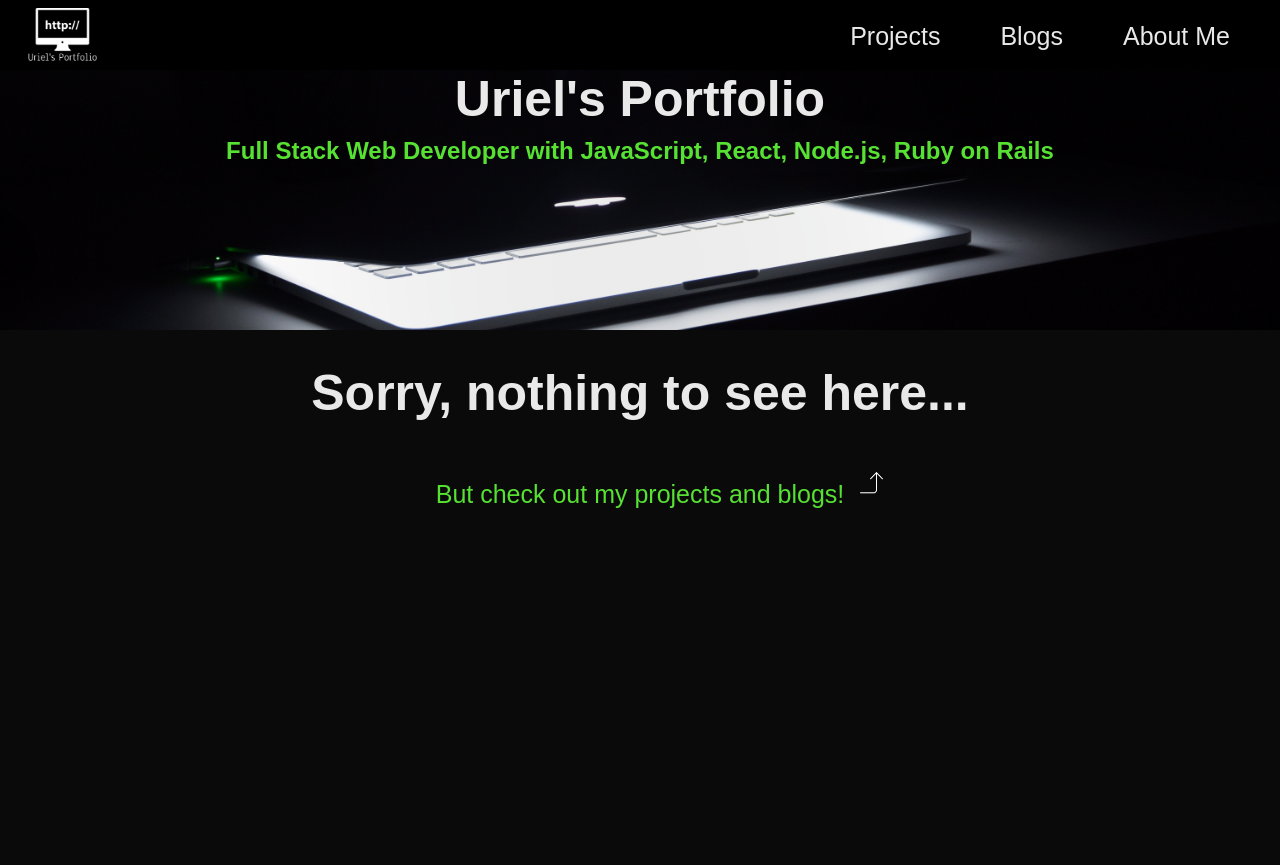
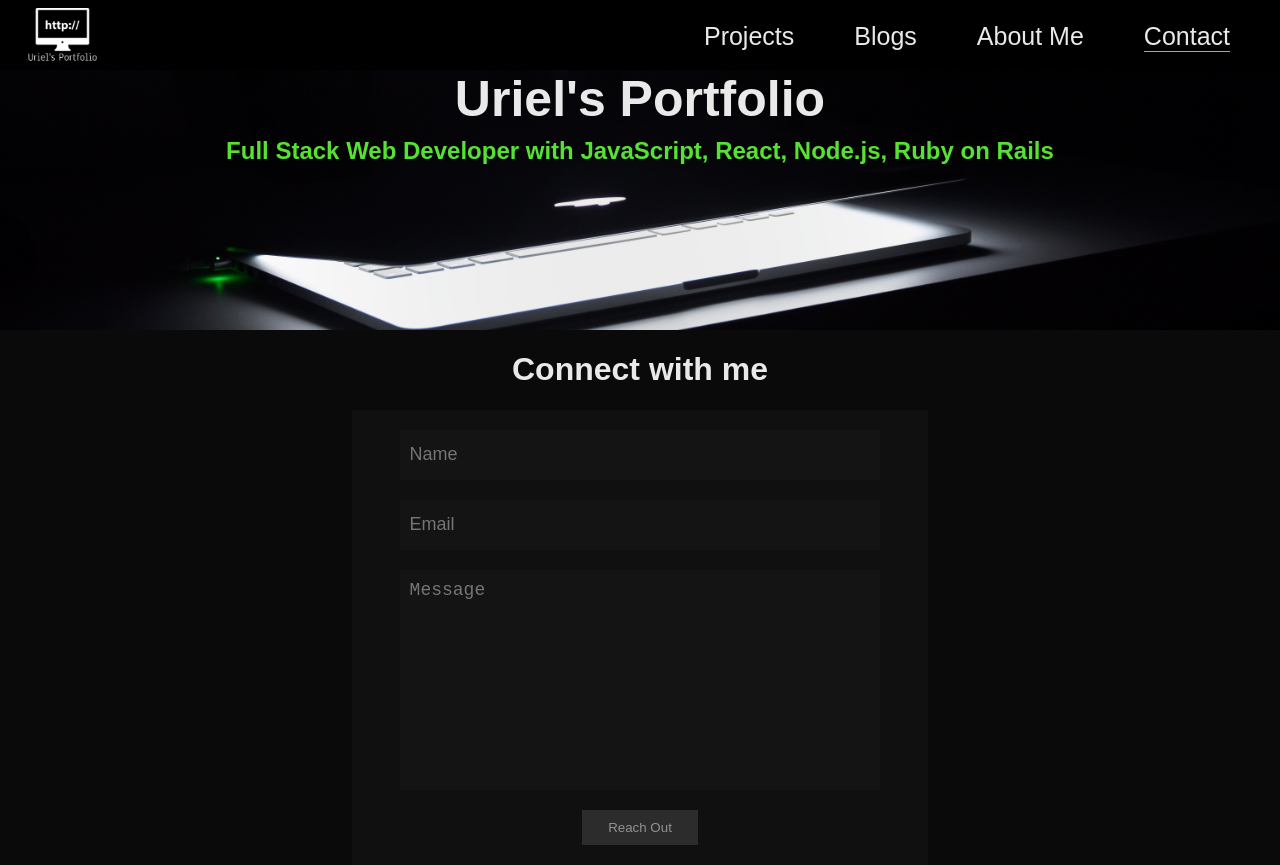
Before and after one commit to codenameuriel/portfolio, a React (Create React App) app: page /contact in a window 1280 px wide. Before the commit the page ends 800 px from the top, so only its background shows below. Built offline with nearby package versions, Linux system fonts and the light colour scheme; no server answers; a web font is replaced by a local one.

Commit message:
add Contact component and styling

```diff
--- a/package.json
+++ b/package.json
@@ -7,6 +7,7 @@
     "@testing-library/react": "^9.3.2",
     "@testing-library/user-event": "^7.1.2",
     "axios": "^0.19.2",
+    "emailjs-com": "^2.6.3",
     "html-react-parser": "^0.13.0",
     "react": "^16.13.1",
     "react-dom": "^16.13.1",
--- a/src/App.js
+++ b/src/App.js
@@ -4,6 +4,7 @@ import asyncComponent from './hoc/asyncComponent/asyncComponent';
 import Layout from './hoc/Layout/Layout';
 import HomePage from './components/HomePage/HomePage';
 import AboutMe from './components/AboutMe/AboutMe';
+import Contact from './components/Contact/Contact';
 
 // lazy loading
 const AsyncBlogs = asyncComponent(() => {
@@ -24,6 +25,7 @@ const App = () => {
       <Layout>
         <HomePage />
         <Switch>
+          <Route path="/contact" component={Contact}/>
           <Route path="/aboutme" component={AboutMe}/>
           <Route path="/blogs" component={AsyncBlogs}/>
           <Route path="/projects" component={AsyncProjectDemos}/>
--- a/src/components/AboutMe/AboutMe.js
+++ b/src/components/AboutMe/AboutMe.js
@@ -16,13 +16,10 @@ const AboutMe = () => {
             My name is Uriel Rodriguez and I am a software developer based out of New York City. I recently completed the Full Stack Web Development bootcamp program at Flatiron School. There I worked on several projects using various technologies including, but not limited to, Ruby on Rails, JavaScript and React.
           </p>
           <p>
-            My journey to becoming a full stack web developer started a year ago when I decided to transition from the social services field to seek change and new opportunities in my career and life. With that change, I took with me my curiosity for things work, whether it was the psychology of human behavior or concepts like abstraction and how it helps programs scale as they grow in complexity.
+            My journey to becoming a full stack web developer started a year ago when I decided to transition from the social services field to seek change and new opportunities in my career and life. With that change, I took with me my curiosity for how things work, whether it was the psychology of human behavior or concepts like abstraction and how it helps programs scale as they grow in complexity.
           </p>
           <p>
             While I am currently mostly versed in front-end development, I am continuously learning, including back-end related technologies such as Node.js as I hope to work and focus on data organization and application architecture and scalability. Aside from programming, I am learning more on programming but also enjoy being outdoors in nature, whether hiking or running.
-          </p>
-          <p>
-
           </p>
         </div>
       </div>
--- /dev/null
+++ b/src/components/Contact/Contact.js
@@ -0,0 +1,114 @@
+import React, { Component } from 'react';
+import ContactStyles from './Contact.module.css';
+import emailjs from 'emailjs-com';
+import { templateKey, userKey } from '../../key';
+
+class Contact extends Component {
+  state = {
+    form: {
+      name: {
+        value: '',
+        validation: {
+          required: true
+        },
+        valid: false
+      },
+      email: {
+        value: '',
+        validation: {
+          isEmail: true
+        },
+        valid: false
+      },
+      message: {
+        value: '',
+        validation: {
+          required: true
+        },
+        valid: false
+      }
+    },
+    isValid: false
+  }
+
+  checkValidity(value, condition) {
+    if (condition.required) return value.trim() !== '';
+    if (condition.isEmail) {
+      const pattern = /^\w+([-]?\w+)*@\w+([-]?\w+)*(\.\w{2,3})+$/;
+      return pattern.test(value);
+    }
+  }
+
+  inputHandler = event => {
+    const updatedForm = {...this.state.form};
+    const updatedInput = {...updatedForm[event.target.name]};
+
+    updatedInput.value = event.target.value;
+    updatedInput.valid = this.checkValidity(event.target.value, updatedInput.validation);
+    updatedForm[event.target.name] = updatedInput;
+
+    let isValid = true;
+    for (let inputName in updatedForm) {
+      isValid = isValid && updatedForm[inputName].valid;
+    }
+
+    this.setState({
+      form: updatedForm,
+      isValid: isValid
+    });
+  }
+
+  sendEmail = async(event) => {
+    try {
+      event.preventDefault();
+
+      const { form } = this.state;
+
+      const templateParams = {
+        name: form.name.value,
+        email: form.email.value,
+        message: form.message.value
+      }
+
+      if (this.state.isValid) emailjs.send('gmail', templateKey, templateParams, userKey);
+
+    } catch (error) {
+      console.log(error);
+    }
+  }
+
+  render() {
+    const { form } = this.state;
+    return (
+      <div className={ContactStyles.Contact}>
+        <h1>Connect with me</h1>
+        <form>
+          <input
+            onChange={this.inputHandler}
+            type="text"
+            name="name"
+            placeholder="Name"
+            value={form.name.value}/>
+
+          <input
+            onChange={this.inputHandler}
+            type="email"
+            name="email"
+            placeholder="Email"
+            value={form.email.value}/>
+
+          <textarea
+            onChange={this.inputHandler}
+            name="message"
+            placeholder="Message"
+            value={form.message.value}/>
+
+          {/* <input type="submit" disabled={!this.state.isValid} value="Reach Out"/> */}
+          <button onClick={this.sendEmail} disabled={!this.state.isValid}>Reach Out</button>
+        </form>
+      </div>
+    );
+  }
+}
+
+export default Contact;
--- /dev/null
+++ b/src/components/Contact/Contact.module.css
@@ -0,0 +1,66 @@
+.Contact {
+  color:#e9e9e9;
+  text-align: center;
+  display: flex;
+  flex-flow: column;
+}
+
+.Contact input, textarea{
+  width: 80%;
+  padding: 10px;
+  outline: none;
+  font-size: 18px;
+  background-color: rgb(20, 20, 20);
+  color: #e9e9e9;
+  border: none;
+  margin-top: 20px;
+  align-self: center;
+}
+
+.Contact form {
+  display: flex;
+  flex-flow: column;
+  width: 45%;
+  text-align: center;
+  background-color: rgb(16, 16, 16);
+  align-self: center;
+}
+
+.Contact input:focus, textarea:focus {
+  background-color: rgb(32, 32, 32);
+}
+
+.Contact input:hover, textarea:hover {
+  background-color: rgb(32, 32, 32);
+}
+
+.Contact button {
+  background-color: #24ac03;
+  color: white;
+  border: none;
+  padding: 10px;
+  width: 20%;
+  align-self: center;
+  margin: 20px 0;
+}
+
+.Contact button:hover {
+  background-color: #56e133;
+  color: #fffbfb;
+  cursor: pointer;
+}
+
+.Contact button:disabled {
+  cursor: not-allowed;
+  background-color: #2c2c2c;
+  color: rgb(146, 146, 146);
+}
+
+.Contact textarea {
+ height: 200px;
+ resize: none;
+}
+
+.Contact input {
+ height: 30px;
+}
--- a/src/components/Navigation/NavItems/NavItems.js
+++ b/src/components/Navigation/NavItems/NavItems.js
@@ -8,6 +8,7 @@ const NavItems = () => {
       <NavItem link="/projects">Projects</NavItem>
       <NavItem link="/blogs">Blogs</NavItem>
       <NavItem link="/aboutme">About Me</NavItem>
+      <NavItem link="/contact">Contact</NavItem>
     </ul>
   );
 }
```
Also changed, not shown: 1 other file (tests, documents, lock files or other folders).
